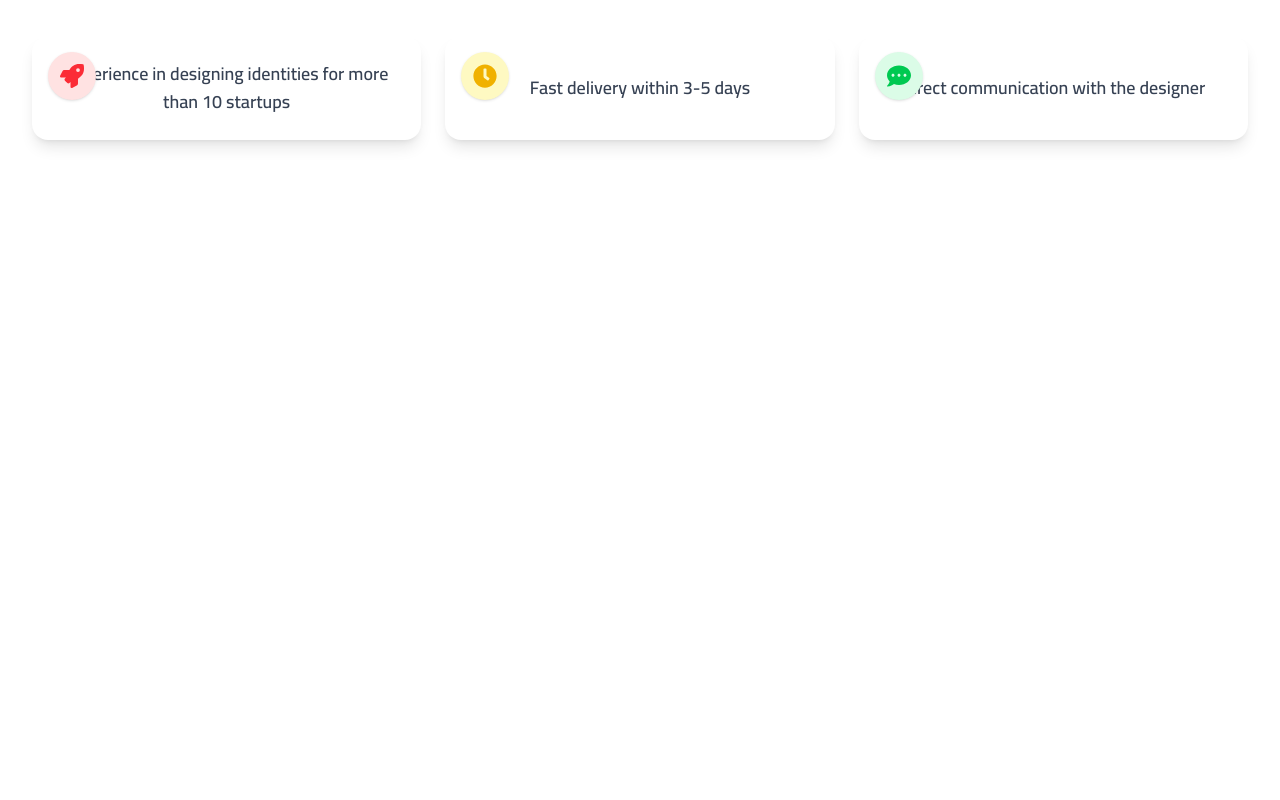
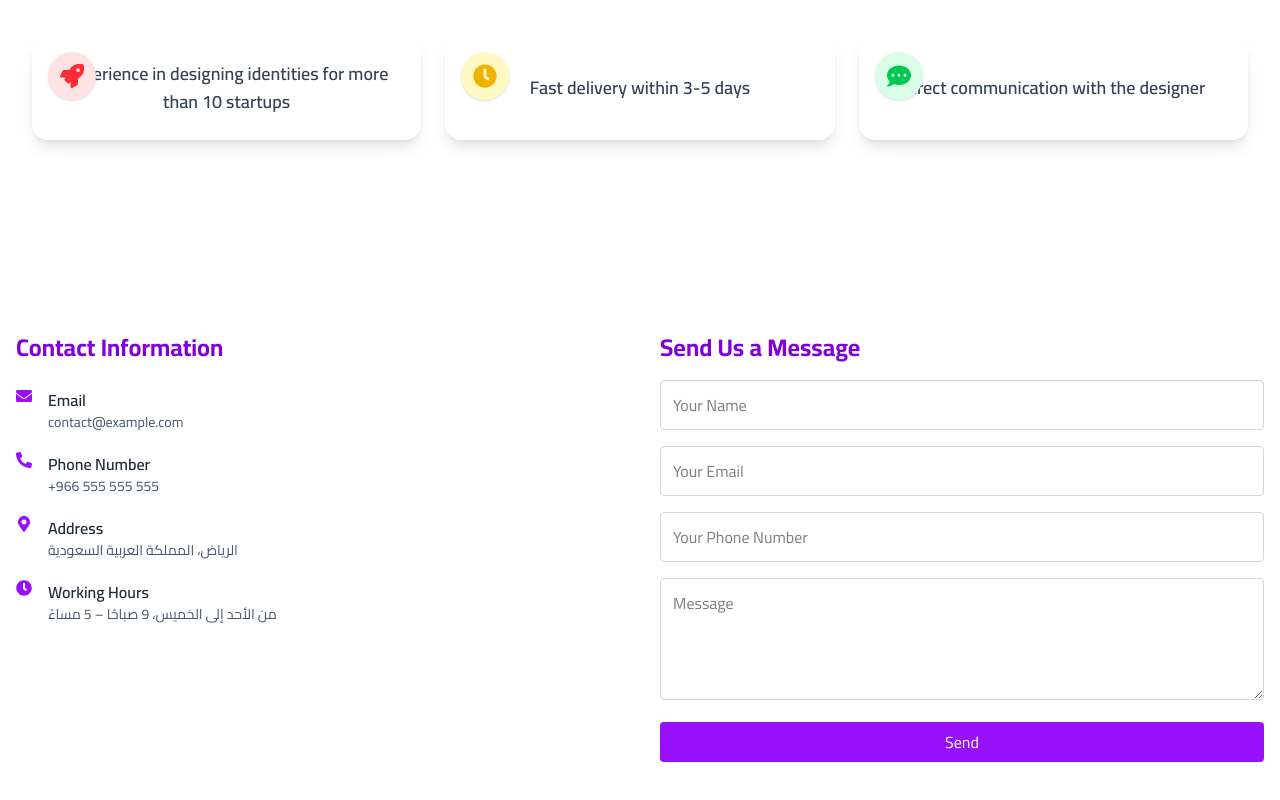
Before and after one commit to 000MaDz000/boldmark_website, a Next.js app: page /en in a window 1280 px wide. Shown: the part 1902-2702 px from the top of the page. Before the commit the page ends 2162 px from the top, so only its background shows below. Built offline with nearby package versions, Linux system fonts and the light colour scheme.

Commit message:
adding contact section

```diff
--- a/messages/ar.json
+++ b/messages/ar.json
@@ -33,5 +33,18 @@
         "completed_projects": "مشروع مكتمل",
         "team_member": "عضو بالفريق",
         "experience_years": "سنوات الخبرة"
+    },
+    "contact": {
+        "title": "معلومات التواصل",
+        "email": "البريد الإلكتروني",
+        "phone": "رقم الهاتف",
+        "address": "العنوان",
+        "hours": "أوقات العمل",
+        "formTitle": "راسلنا الآن",
+        "name": "الاسم",
+        "your_email": "البريد الإلكتروني",
+        "your_phone": "رقم الهاتف",
+        "message": "الرسالة",
+        "send": "إرسال"
     }
 }
--- a/messages/en.json
+++ b/messages/en.json
@@ -33,5 +33,18 @@
         "completed_projects": "Completed Projects",
         "team_member": "Team Members",
         "experience_years": "Years of Experience"
+    },
+    "contact": {
+        "title": "Contact Information",
+        "email": "Email",
+        "phone": "Phone Number",
+        "address": "Address",
+        "hours": "Working Hours",
+        "formTitle": "Send Us a Message",
+        "name": "Your Name",
+        "your_email": "Your Email",
+        "your_phone": "Your Phone Number",
+        "message": "Message",
+        "send": "Send"
     }
 }
--- a/src/app/[locale]/page.tsx
+++ b/src/app/[locale]/page.tsx
@@ -1,4 +1,5 @@
 // import CustomersCount from "@/components/sections/CustomersCount";
+import Contact from "@/components/sections/Contact";
 import Counts from "@/components/sections/Counts";
 import Header from "@/components/sections/Header";
 import Hero from "@/components/sections/Hero";
@@ -23,6 +24,10 @@ export default function Home() {
             <div className="mt-16">
                 <WhyUs />
             </div>
+
+            <div className="mt-16">
+                <Contact />
+            </div>
         </div>
     );
 }
--- /dev/null
+++ b/src/components/forms/ContactForm.tsx
@@ -0,0 +1,72 @@
+'use client';
+
+import React, { useState } from 'react';
+import { useTranslations } from 'next-intl';
+
+function ContactForm() {
+    const t = useTranslations('contact');
+
+    const [form, setForm] = useState({
+        name: '',
+        email: '',
+        phone: '',
+        message: ''
+    });
+
+    const handleChange = (e: React.ChangeEvent<HTMLInputElement | HTMLTextAreaElement>) => {
+        setForm({ ...form, [e.target.name]: e.target.value });
+    };
+
+    const handleSubmit = (e: React.FormEvent) => {
+        e.preventDefault();
+        console.log(form);
+    };
+
+    return (
+        <form onSubmit={handleSubmit} className="space-y-4 w-full">
+            <input
+                type="text"
+                name="name"
+                placeholder={t('name')}
+                value={form.name}
+                onChange={handleChange}
+                className="w-full p-3 rounded border border-gray-300 focus:outline-none focus:ring-2 focus:ring-purple-400"
+                required
+            />
+            <input
+                type="email"
+                name="email"
+                placeholder={t('your_email')}
+                value={form.email}
+                onChange={handleChange}
+                className="w-full p-3 rounded border border-gray-300 focus:outline-none focus:ring-2 focus:ring-purple-400"
+                required
+            />
+            <input
+                type="text"
+                name="phone"
+                placeholder={t('your_phone')}
+                value={form.phone}
+                onChange={handleChange}
+                className="w-full p-3 rounded border border-gray-300 focus:outline-none focus:ring-2 focus:ring-purple-400"
+            />
+            <textarea
+                name="message"
+                placeholder={t('message')}
+                rows={4}
+                value={form.message}
+                onChange={handleChange}
+                className="w-full p-3 rounded border border-gray-300 focus:outline-none focus:ring-2 focus:ring-purple-400"
+                required
+            ></textarea>
+            <button
+                type="submit"
+                className="w-full bg-purple-600 text-white py-2 rounded hover:bg-purple-700 transition cursor-pointer"
+            >
+                {t('send')}
+            </button>
+        </form>
+    );
+}
+
+export default ContactForm;
--- /dev/null
+++ b/src/components/sections/Contact.tsx
@@ -0,0 +1,46 @@
+'use client';
+import React from 'react';
+import ContactForm from '@/components/forms/ContactForm';
+import { FaEnvelope, FaPhoneAlt, FaMapMarkerAlt, FaClock } from 'react-icons/fa';
+import { useTranslations } from 'next-intl';
+
+function Contact() {
+    const t = useTranslations('contact');
+
+    const items = [
+        { icon: <FaEnvelope className="text-purple-600" />, label: t('email'), value: 'contact@example.com' },
+        { icon: <FaPhoneAlt className="text-purple-600" />, label: t('phone'), value: '+966 555 555 555' },
+        { icon: <FaMapMarkerAlt className="text-purple-600" />, label: t('address'), value: 'الرياض، المملكة العربية السعودية' },
+        { icon: <FaClock className="text-purple-600" />, label: t('hours'), value: 'من الأحد إلى الخميس، 9 صباحًا – 5 مساءً' }
+    ];
+
+    return (
+        <section className="container mx-auto px-4 py-16" id="contact">
+            <div className="grid grid-cols-1 lg:grid-cols-2 gap-10">
+                {/* cotact informations */}
+                <div>
+                    <h2 className="text-2xl font-bold text-purple-700 mb-6">{t('title')}</h2>
+                    <div className="space-y-5 text-gray-800">
+                        {items.map((item, idx) => (
+                            <div key={idx} className="flex items-start gap-4">
+                                {item.icon}
+                                <div>
+                                    <p className="font-semibold">{item.label}</p>
+                                    <p className="text-sm text-gray-600">{item.value}</p>
+                                </div>
+                            </div>
+                        ))}
+                    </div>
+                </div>
+
+                {/* contact form */}
+                <div>
+                    <h2 className="text-2xl font-bold text-purple-700 mb-4">{t('formTitle')}</h2>
+                    <ContactForm />
+                </div>
+            </div>
+        </section>
+    );
+}
+
+export default Contact;
--- a/src/components/sections/Header.tsx
+++ b/src/components/sections/Header.tsx
@@ -11,7 +11,7 @@ function Header() {
     const [isOpen, setIsOpen] = useState(false);
 
     const links = [
-        { label: t('pricing'), href: '#pricing' },
+        { label: t('pricing'), href: '#contact' },
         { label: t('reviews'), href: '#reviews' },
         { label: t('works'), href: '#works' },
         { label: t('contact'), href: '#contact' },
```
